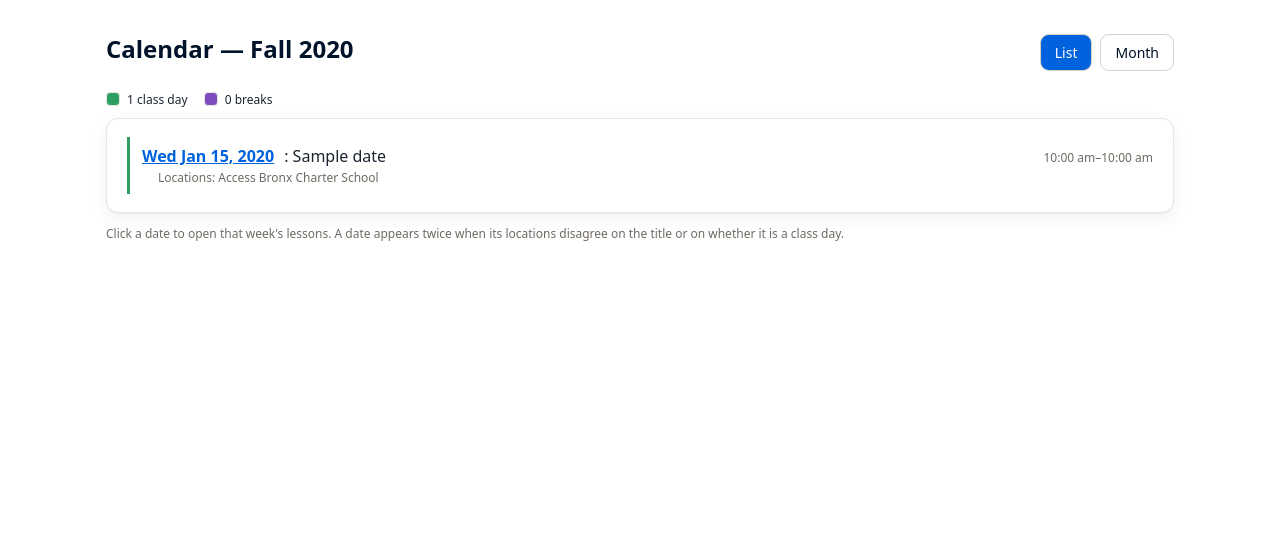
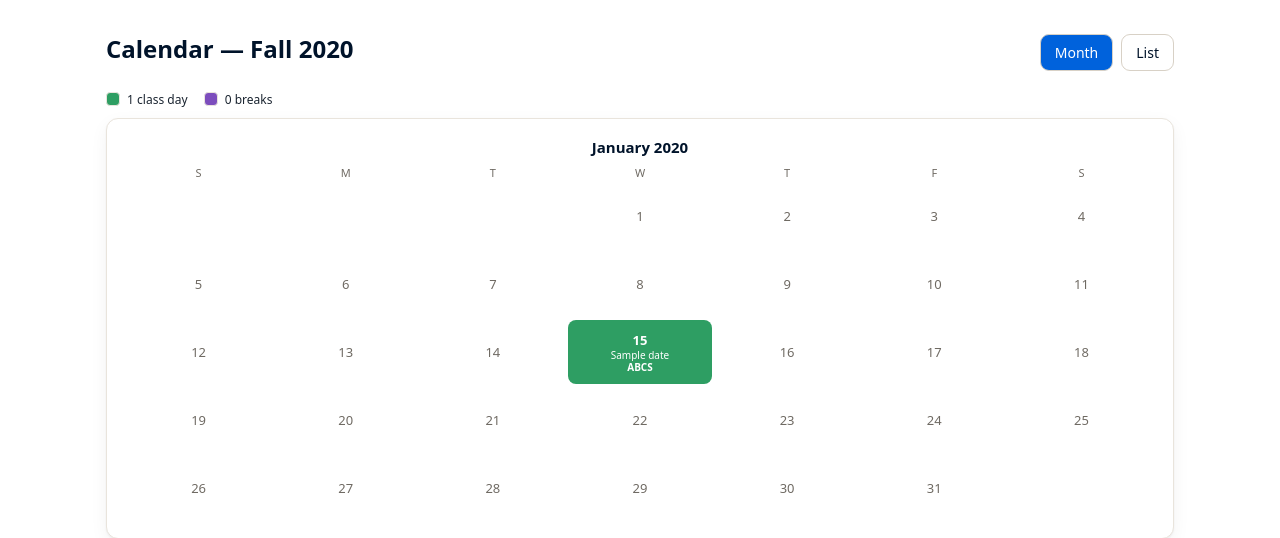
Before and after one commit to FriendlyNeighborhoodHacker/portal.bronxconservatory.org, a PHP site: page /admin/calendar.php in a window 1280 px wide. Shown: the part 82-620 px from the top of the page. Run offline with PHP 8.4, Linux system fonts and the light colour scheme; the visitor is signed in with stand-in values (Sample User, id 1); data comes from the database, SQL or seed files in the repository; tables that the repository leaves empty hold one stand-in row (values such as "Sample post"); a stand-in replaces the project's code that opens the database connection; some libraries are stand-ins or nearby versions.

Commit message:
default view

```diff
--- a/www/admin/calendar.php
+++ b/www/admin/calendar.php
@@ -1,8 +1,8 @@
 <?php
-// Admin Calendar — semester-wide view: every class date in the semester as
-// one chronological list. A month grid wastes most of its space on a
-// semester that only meets one day a week, so this lists the dates
-// themselves: active days in green, breaks and holidays in purple.
+// Admin Calendar — semester-wide view, two renderings of the same dates:
+// month grids (default) showing every month of the semester at once, and a
+// chronological list (?view=list). Either way: active days in green, breaks
+// and holidays in purple, each date linking to that week's lessons.
 // Locations sharing a date, status and title are listed together.
 require_once __DIR__ . '/../partials.php';
 require_once __DIR__ . '/../lib/SemesterManagement.php';
@@ -20,7 +20,7 @@ $entries = SemesterManagement::locationDatesGroupedForSemester($semesterId);
 $activeCount = count(array_filter($entries, fn(array $e) => $e['status'] === 'active'));
 $inactiveCount = count($entries) - $activeCount;
 
-$view = ($_GET['view'] ?? 'list') === 'month' ? 'month' : 'list';
+$view = ($_GET['view'] ?? 'month') === 'list' ? 'list' : 'month';
 
 /** "9:00 am–5:00 pm" */
 $timeRange = function (string $start, string $end): string {
@@ -33,8 +33,8 @@ header_html('Calendar');
 <div class="page-head">
   <h2>Calendar — <?=h(SemesterManagement::label($semester))?></h2>
   <span class="actions view-toggle">
-    <a class="button<?=$view === 'list' ? ' active' : ''?>" href="/admin/calendar.php">List</a>
-    <a class="button<?=$view === 'month' ? ' active' : ''?>" href="/admin/calendar.php?view=month">Month</a>
+    <a class="button<?=$view === 'month' ? ' active' : ''?>" href="/admin/calendar.php">Month</a>
+    <a class="button<?=$view === 'list' ? ' active' : ''?>" href="/admin/calendar.php?view=list">List</a>
   </span>
 </div>
 
```
